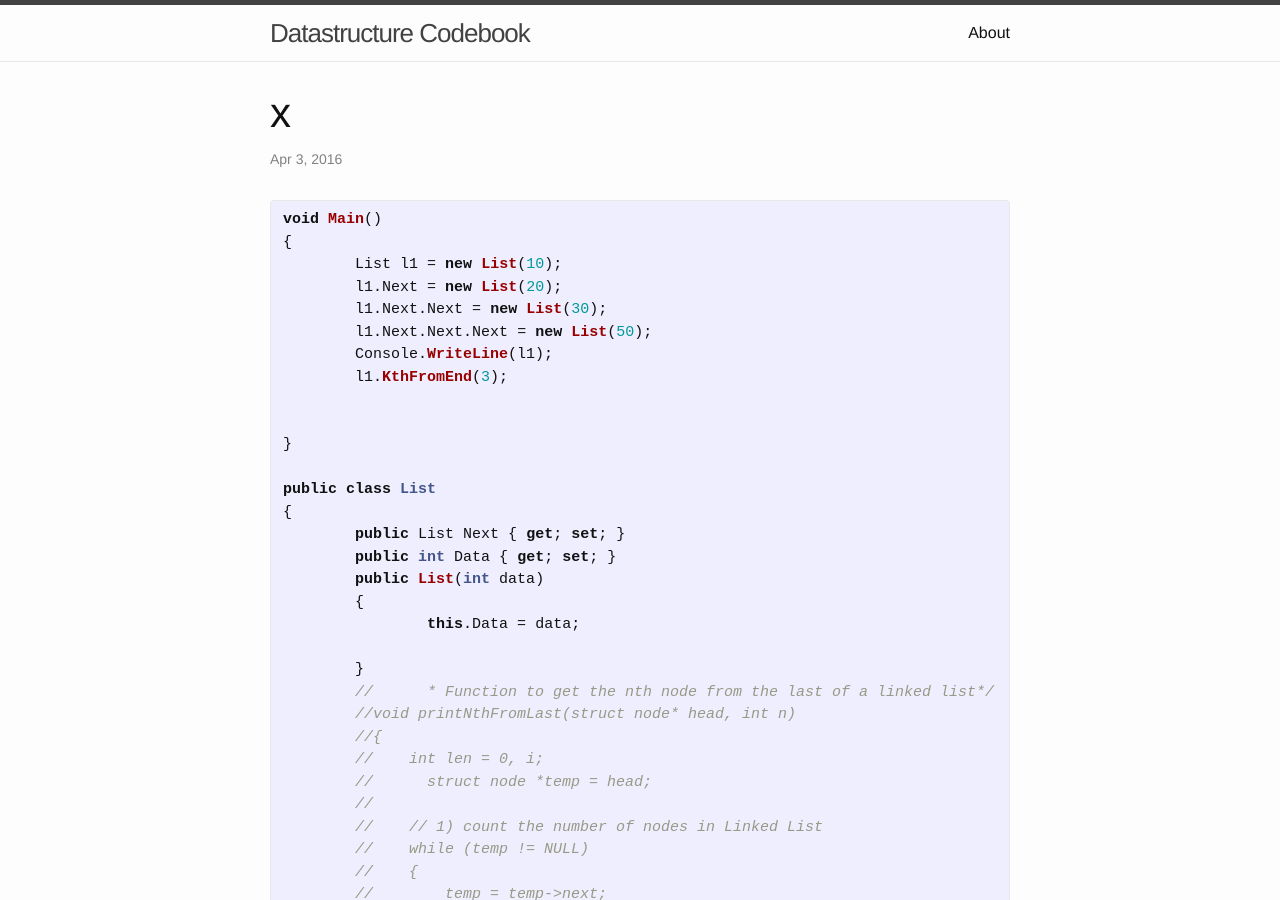
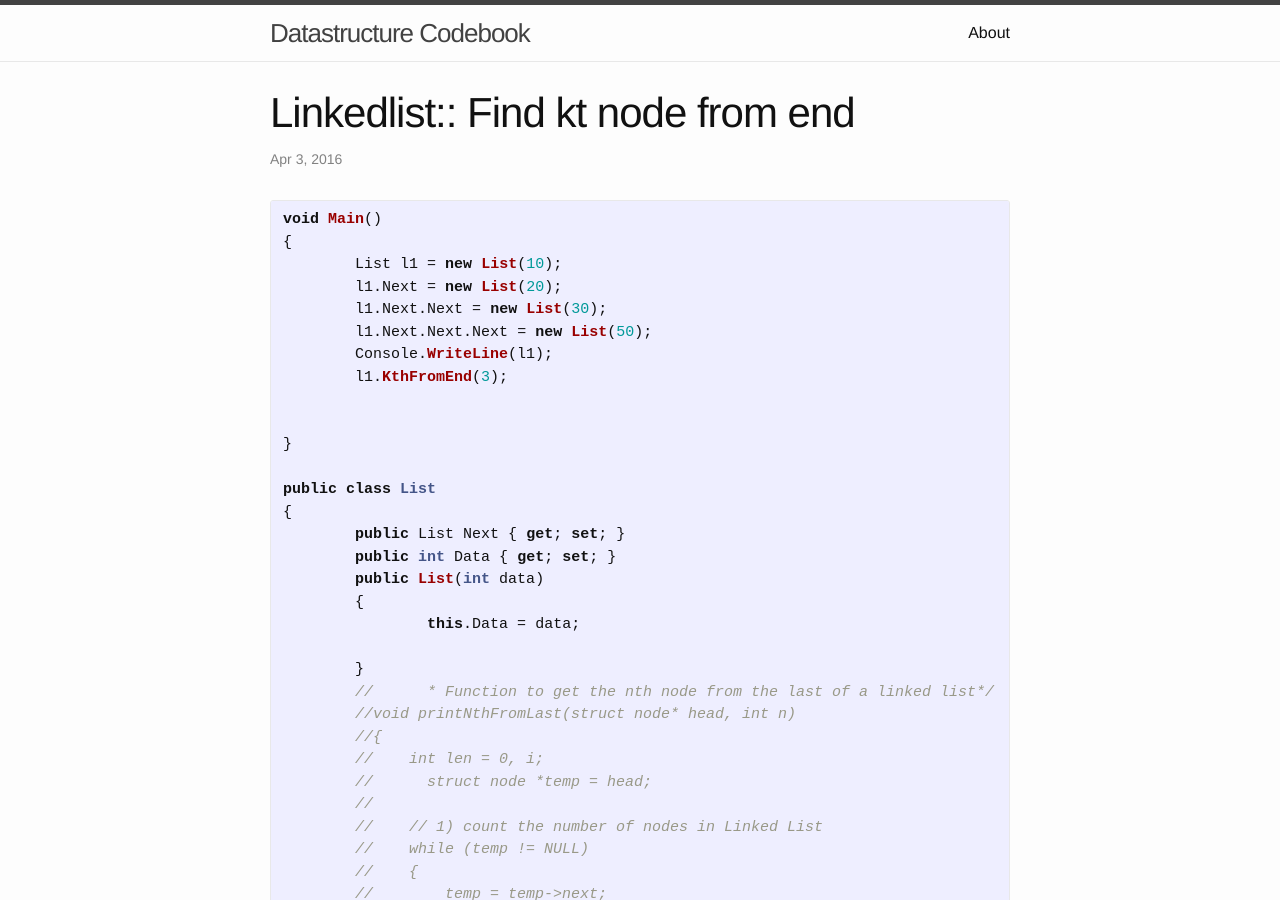
Before and after one commit to dscodebook/dscodebook.github.com, a Jekyll site: the page built from _posts/2016-04-03-KthNode.markdown, in a window 1280 px wide and 900 px high. Built offline with Jekyll 4.4.1, drawn with Linux system fonts in a browser that asks for light colours.

Commit message:
Update 2016-04-03-KthNode.markdown

```diff
--- a/_posts/2016-04-03-KthNode.markdown
+++ b/_posts/2016-04-03-KthNode.markdown
@@ -1,6 +1,6 @@
 ---
 layout: post
-title:  "x"
+title:  "Linkedlist:: Find kt node from end"
 date:   2016-04-03 19:59:20 +0530
 categories: Sorting
 ---
```
